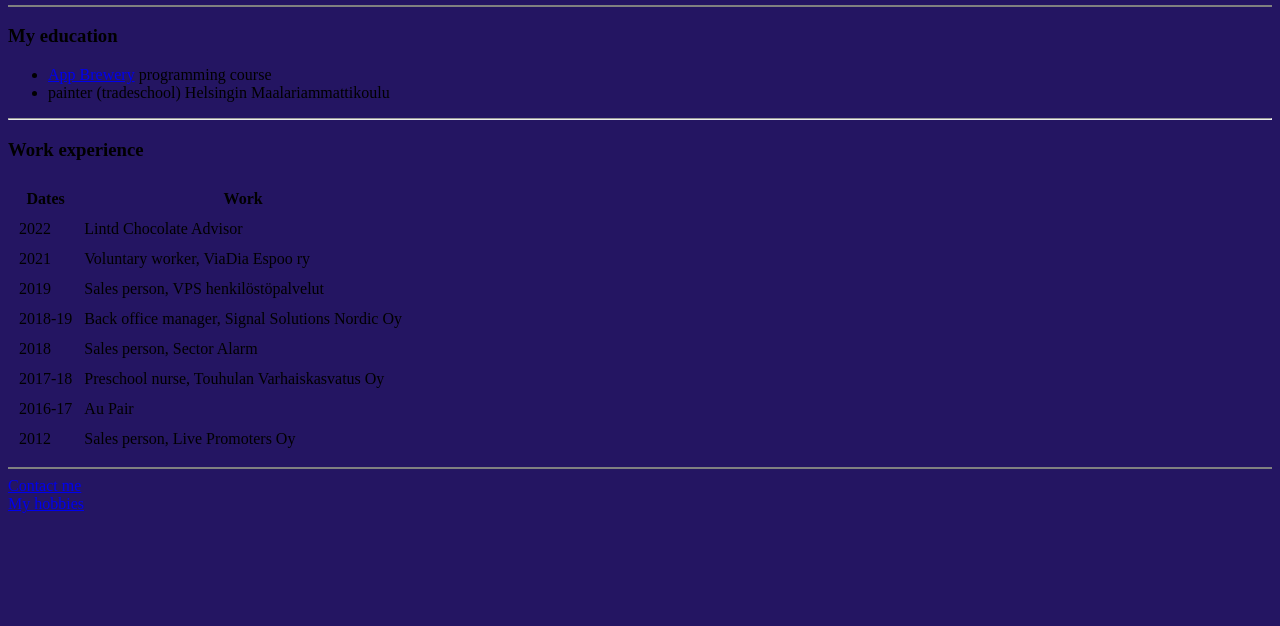
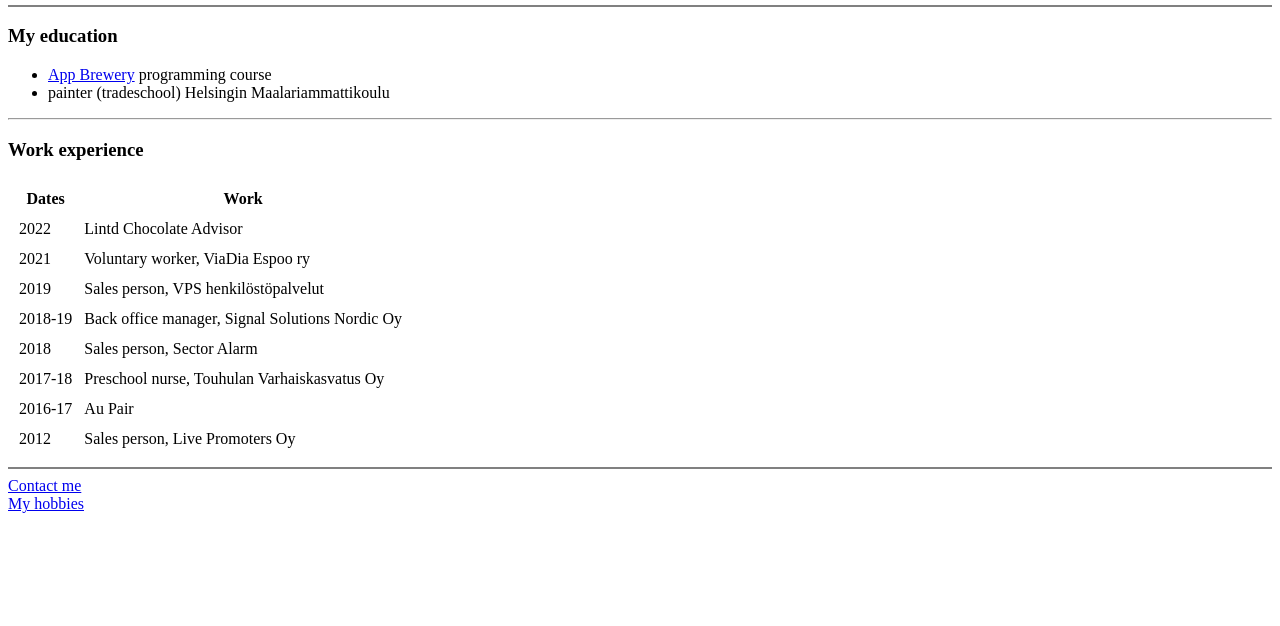
Before and after one commit to jessicaironwood/cv2022, a plain HTML site: page index.html in a window 1280 px wide. Shown: the part 174-800 px from the top of the page. Drawn offline with Linux system fonts and the light colour scheme.

Commit message:
Update index.html

```diff
--- a/index.html
+++ b/index.html
@@ -4,7 +4,7 @@
     <meta charset="UTF-8">
     <title>Jessica's page</title>
 </head>
-<body style="background-color:  rgb(36, 21, 98);">
+<body>
     <table cellspacing="20">
         <tr>
             <td><img src="jessybiz-modified.png" alt="Jessica's profile picture"></td>
```
